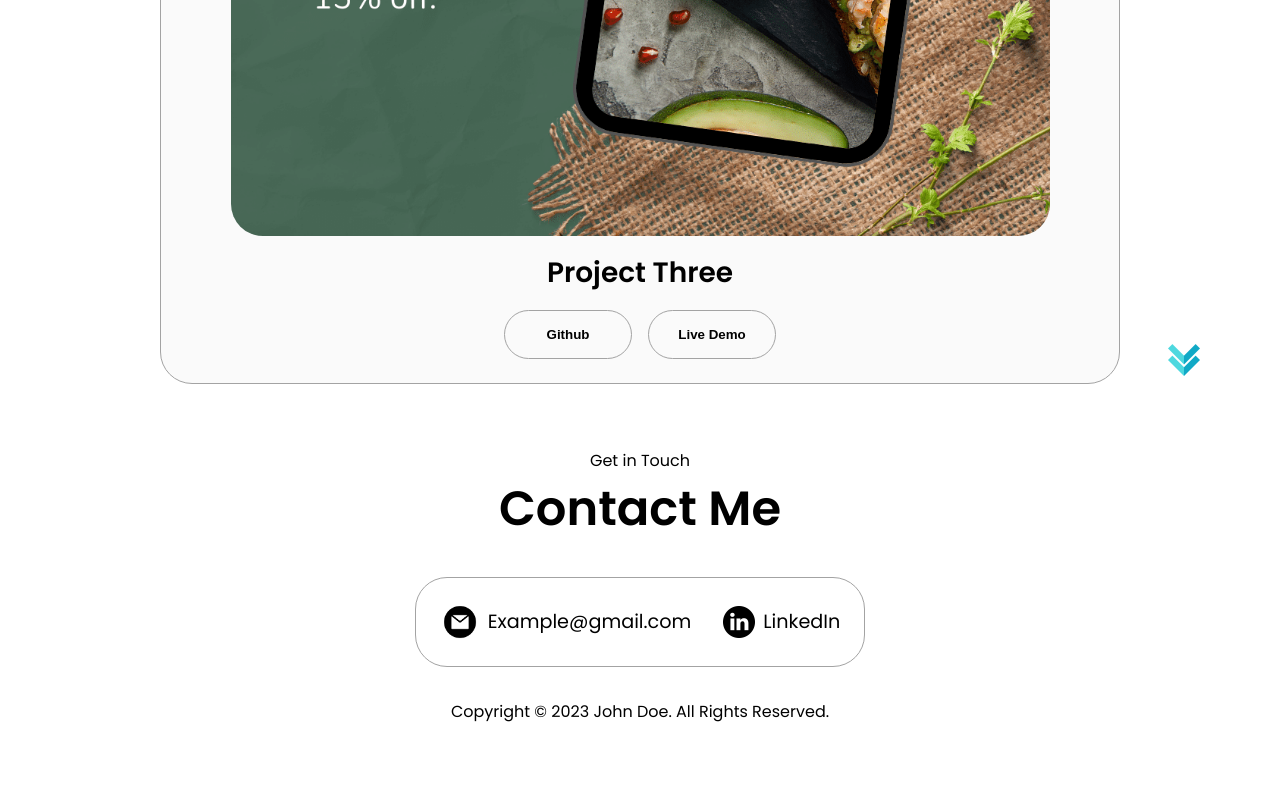
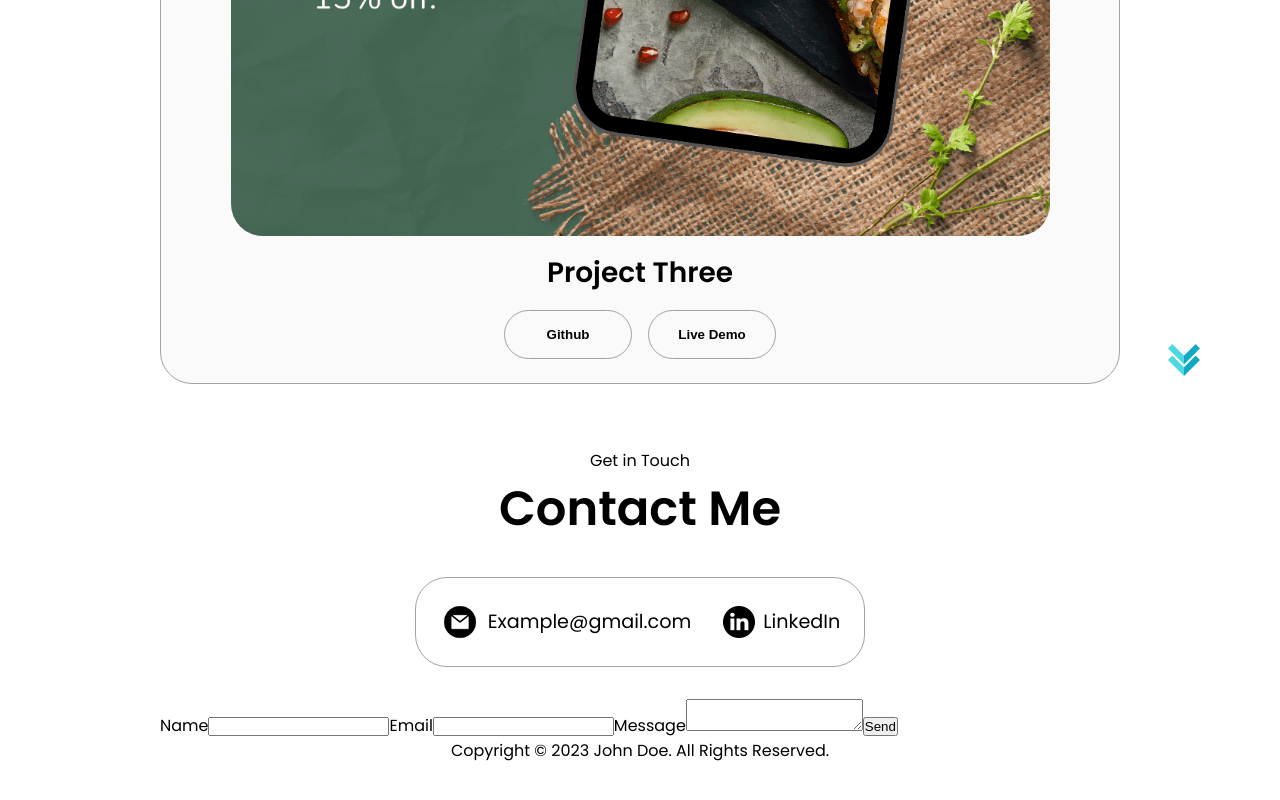
Before and after one commit to pranabesh11/pranabesh_portfolio, a React (Vite) app: page / in a window 1280 px wide. Shown: the part 3779-4579 px from the top of the page. Built offline with nearby package versions, Linux system fonts and the light colour scheme.

Commit message:
send email added

```diff
--- a/package.json
+++ b/package.json
@@ -10,6 +10,7 @@
     "preview": "vite preview"
   },
   "dependencies": {
+    "@emailjs/browser": "^4.4.1",
     "react": "^18.3.1",
     "react-dom": "^18.3.1"
   },
--- a/src/components/contact/Contact.jsx
+++ b/src/components/contact/Contact.jsx
@@ -2,8 +2,27 @@
 import './contact.css';
 import email from "../../assets/email.png";
 import linkedin from "../../assets/linkedin.png";
+import  { useRef } from 'react';
+import emailjs from '@emailjs/browser';
 
 const Contact = () => {
+  const form = useRef();
+  const sendEmail = (e) => {
+    e.preventDefault();
+
+    emailjs
+      .sendForm('service_3kx6z1i', 'template_7kjiifq', form.current, {
+        publicKey: '4e--8fKwxHCZ9DH0i',
+      })
+      .then(
+        () => {
+          console.log('SUCCESS!');
+        },
+        (error) => {
+          console.log('FAILED...', error.text);
+        },
+      );
+  };
   return (
     <section id="contact">
       <p className="section__text__p1">Get in Touch</p>
@@ -34,6 +53,15 @@
           </p>
         </div>
       </div>
+      <form ref={form} onSubmit={sendEmail}>
+        <label>Name</label>
+        <input type="text" name="user_name" />
+        <label>Email</label>
+        <input type="email" name="user_email" />
+        <label>Message</label>
+        <textarea name="message" />
+        <input type="submit" value="Send" />
+      </form>
     </section>
   );
 };
```
Also changed, not shown: 1 other file (tests, documents, lock files or other folders).
